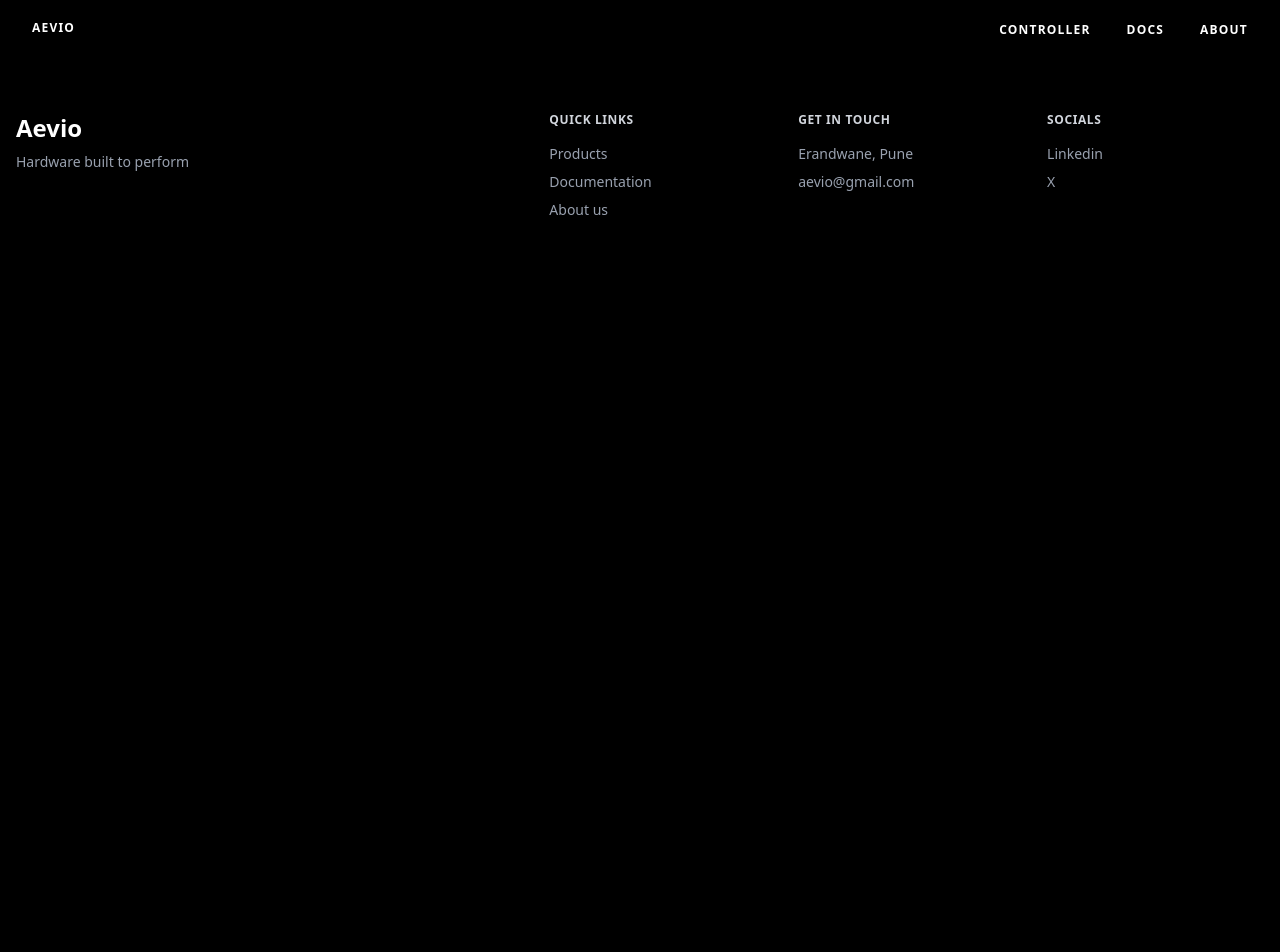
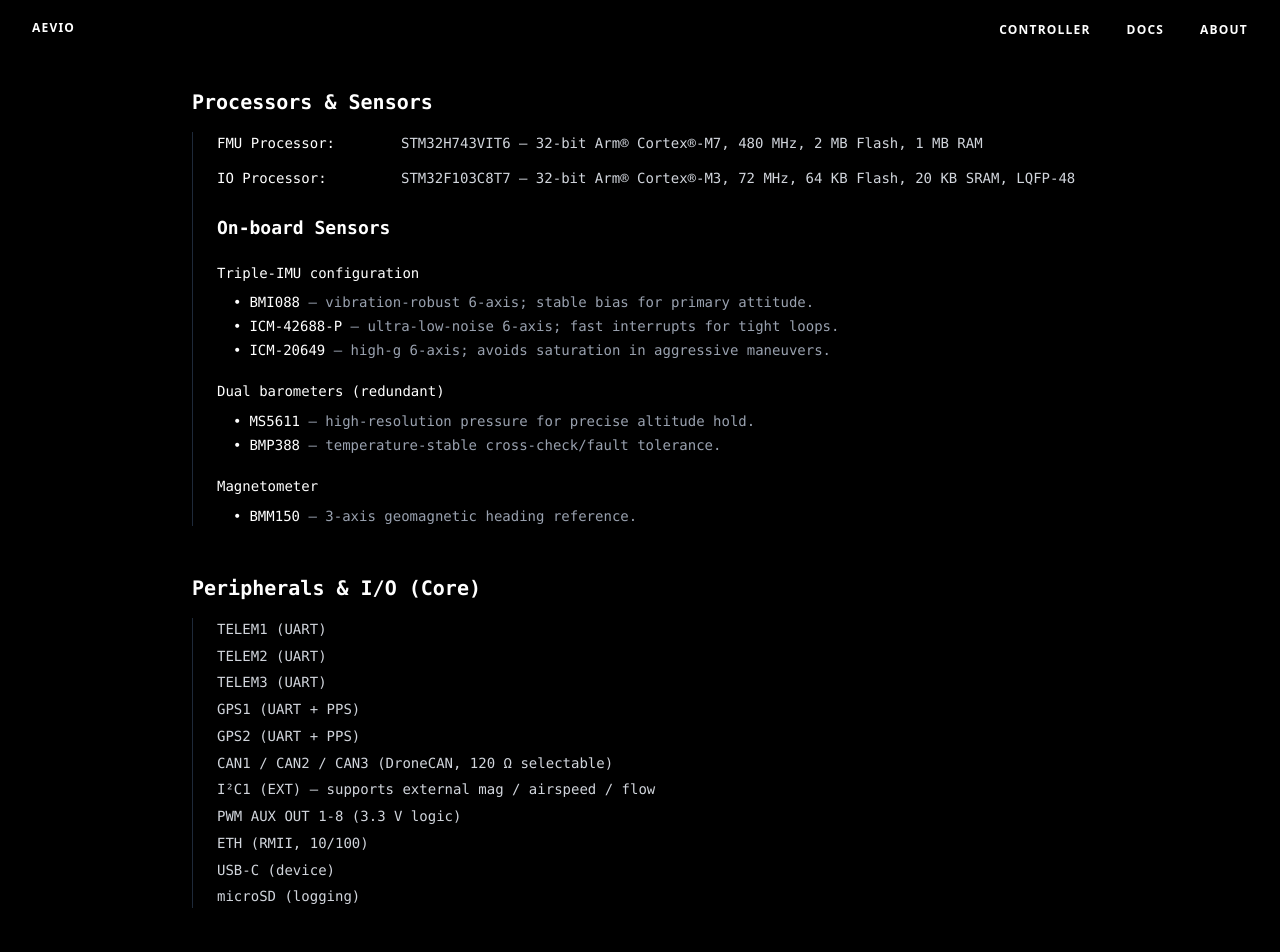
Before and after one commit to aayushk9/Aevio, a Next.js app: page /docs in a window 1280 px wide. Shown: the top 952 px of the page. Before the commit the page ends 800 px from the top, so only its background shows below. Built offline with nearby package versions, Linux system fonts and the light colour scheme.

Commit message:
doc component achieved

```diff
--- a/components/Documentation/Documentation.tsx
+++ b/components/Documentation/Documentation.tsx
@@ -1,9 +1,131 @@
-export function Documentation (){
-    return (
-        <div>
-            <section>
-                Documentation
-            </section>
-        </div>
-    )
+"use client";
+
+export function Documentation() {
+  return (
+    <div className="min-h-screen bg-black text-white py-12 px-4 sm:px-6 font-mono text-sm leading-relaxed mt-10">
+      <main className="max-w-4xl mx-auto space-y-12">
+
+        <section>
+          <h2 className="text-xl font-bold mb-4">Processors & Sensors</h2>
+          <div className="space-y-3 pl-6 border-l border-gray-800">
+            <Spec label="FMU Processor">
+              STM32H743VIT6 – 32-bit Arm® Cortex®-M7, 480 MHz, 2 MB Flash, 1 MB RAM
+            </Spec>
+            <Spec label="IO Processor">
+              STM32F103C8T7 – 32-bit Arm® Cortex®-M3, 72 MHz, 64 KB Flash, 20 KB SRAM, LQFP-48
+            </Spec>
+
+            <h3 className="text-lg font-semibold mt-6 mb-3">On-board Sensors</h3>
+            <div className="space-y-5">
+
+              <SensorGroup title="Triple-IMU configuration">
+                <Sensor name="BMI088" desc="vibration-robust 6-axis; stable bias for primary attitude." />
+                <Sensor name="ICM-42688-P" desc="ultra-low-noise 6-axis; fast interrupts for tight loops." />
+                <Sensor name="ICM-20649" desc="high-g 6-axis; avoids saturation in aggressive maneuvers." />
+              </SensorGroup>
+
+              <SensorGroup title="Dual barometers (redundant)">
+                <Sensor name="MS5611" desc="high-resolution pressure for precise altitude hold." />
+                <Sensor name="BMP388" desc="temperature-stable cross-check/fault tolerance." />
+              </SensorGroup>
+
+              <SensorGroup title="Magnetometer">
+                <Sensor name="BMM150" desc="3-axis geomagnetic heading reference." />
+              </SensorGroup>
+            </div>
+          </div>
+        </section>
+
+        <section>
+          <h2 className="text-xl font-bold mb-4">Peripherals & I/O (Core)</h2>
+          <ul className="pl-6 border-l border-gray-800 space-y-1 text-gray-300">
+            <li>TELEM1 (UART)</li>
+            <li>TELEM2 (UART)</li>
+            <li>TELEM3 (UART)</li>
+            <li>GPS1 (UART + PPS)</li>
+            <li>GPS2 (UART + PPS)</li>
+            <li>CAN1 / CAN2 / CAN3 (DroneCAN, 120 Ω selectable)</li>
+            <li>I²C1 (EXT) – supports external mag / airspeed / flow</li>
+            <li>PWM AUX OUT 1-8 (3.3 V logic)</li>
+            <li>ETH (RMII, 10/100)</li>
+            <li>USB-C (device)</li>
+            <li>microSD (logging)</li>
+          </ul>
+        </section>
+
+        <section>
+          <h2 className="text-xl font-bold mb-4">Electrical Specifications</h2>
+          <div className="pl-6 border-l border-gray-800 space-y-5">
+            <div>
+              <h4 className="font-semibold mb-2">Voltage ratings</h4>
+              <Spec label="Max input voltage (5 V rail)">5 V</Spec>
+              <Spec label="USB power input">4.75–5.25 V</Spec>
+            </div>
+            <div>
+              <h4 className="font-semibold mb-2">Current ratings</h4>
+              <Spec label="TELEM1 & GPS2 (combined)">1.5 A</Spec>
+              <Spec label="All other ports (combined)">1.5 A</Spec>
+            </div>
+            <div>
+              <h4 className="font-semibold mb-2">Mechanical</h4>
+              <Spec label="Standard Baseboard">53 × 102 × 16.7 mm</Spec>
+            </div>
+          </div>
+        </section>
+
+        <section>
+          <h2 className="text-xl font-bold mb-4">Logging & Storage – Dual-Path Recorder</h2>
+          <div className="pl-6 border-l border-gray-800 space-y-3">
+            <Spec label="Primary">microSD (SDMMC 4-bit) – full-rate logs.</Spec>
+            <Spec label="Secondary">32 MiB QSPI NOR (W25Q256JVFIM) – always-on ring buffer from power-up.</Spec>
+            <Spec label="Policy">
+              SD present → SD is primary, QSPI mirrors last N s (configurable). On disarm, QSPI tail is auto-appended to the SD log. If SD is absent/error → log to QSPI (reduced set).
+            </Spec>
+            <Spec label="Retention (QSPI)">~0.9-3.6 min (rate-dependent).</Spec>
+            <Spec label="Retrieval">remove SD or download QSPI via GCS.</Spec>
+            <Spec label="Benefit">preserves pre-arm and post-flight tail data most often lost.</Spec>
+          </div>
+        </section>
+
+        <section>
+          <h2 className="text-xl font-bold mb-4">Firmware Support</h2>
+          <div className="pl-6 border-l border-gray-800">
+            <span className="inline-block mr-4 mb-2">ArduPilot</span>
+            <span className="inline-block">PX4</span>
+          </div>
+        </section>
+
+      </main>
+    </div>
+  );
 }
+
+function Spec({ label, children }: { label: string; children: React.ReactNode }) {
+  return (
+    <div className="flex flex-col sm:flex-row gap-1">
+      <span className="font-medium min-w-[180px]">{label}:</span>
+      <span className="text-gray-300">{children}</span>
+    </div>
+  );
+}
+
+function SensorGroup({ title, children }: { title: string; children: React.ReactNode }) {
+  return (
+    <div className="mt-5">
+      <h4 className="font-medium mb-2">{title}</h4>
+      <div className="ml-4 space-y-1">{children}</div>
+    </div>
+  );
+}
+
+function Sensor({ name, desc }: { name: string; desc: string }) {
+  return (
+    <div className="flex gap-2 text-sm">
+      <span>•</span>
+      <div>
+        <span className="font-medium">{name}</span>{" "}
+        <span className="text-gray-400">– {desc}</span>
+      </div>
+    </div>
+  );
+}
```
